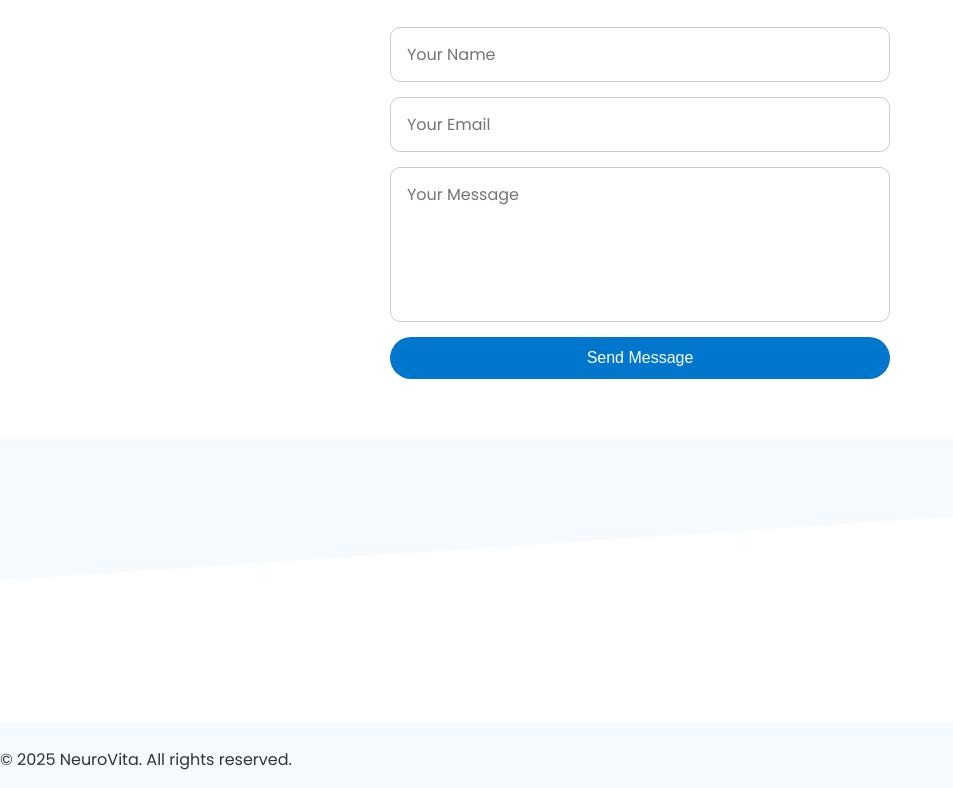
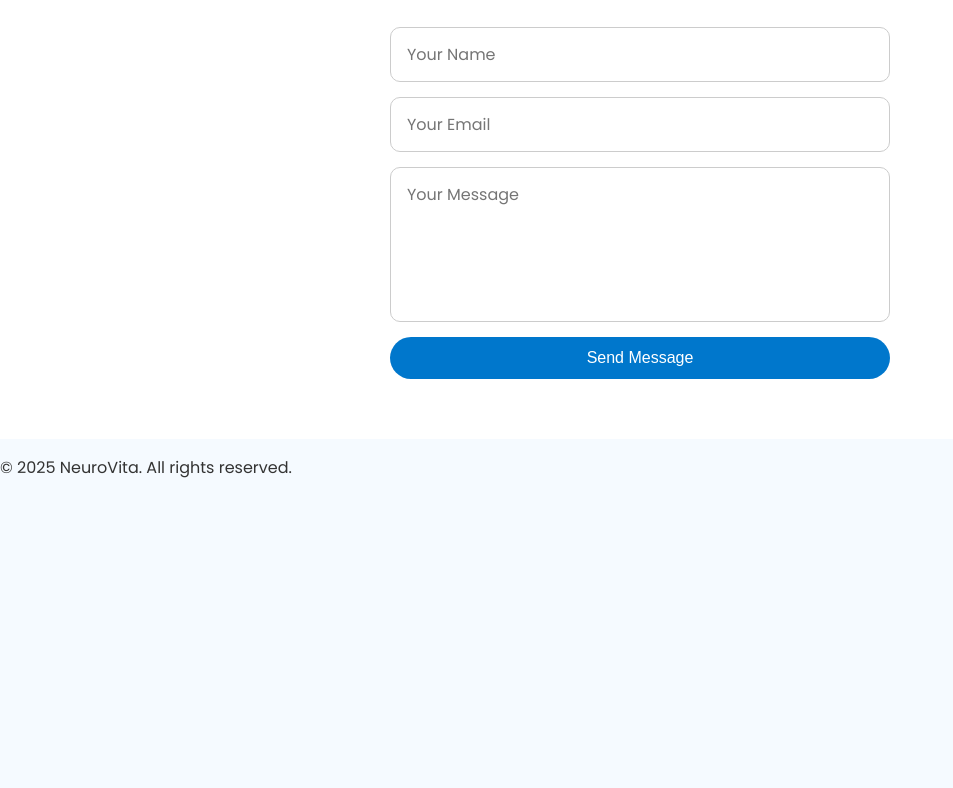
Before and after one commit to AnkurMalkani589/neurovita, a plain HTML site: page index.html in a window 1280 px wide. Shown: the part 2940-3728 px from the top of the page, without its empty margins (0-953 px from the left). After the commit the page ends 3436 px from the top, so only its background shows below. Drawn offline with nearby package versions, Linux system fonts and the light colour scheme.

Commit message:
Update index.html

```diff
--- a/index.html
+++ b/index.html
@@ -146,11 +146,6 @@
       <button type="submit">Send Message</button>
     </form>
   </section>
-  <!-- before #contact in HTML -->
-<div class="wave-divider">
-  <svg viewBox="0 0 1440 320"><path fill="#ffffff" fill-opacity="1" d="M0,160L1440,64L1440,320L0,320Z"></path></svg>
-</div>
-
   <!-- Footer -->
   <footer>
     <p>&copy; 2025 NeuroVita. All rights reserved.</p>
```
